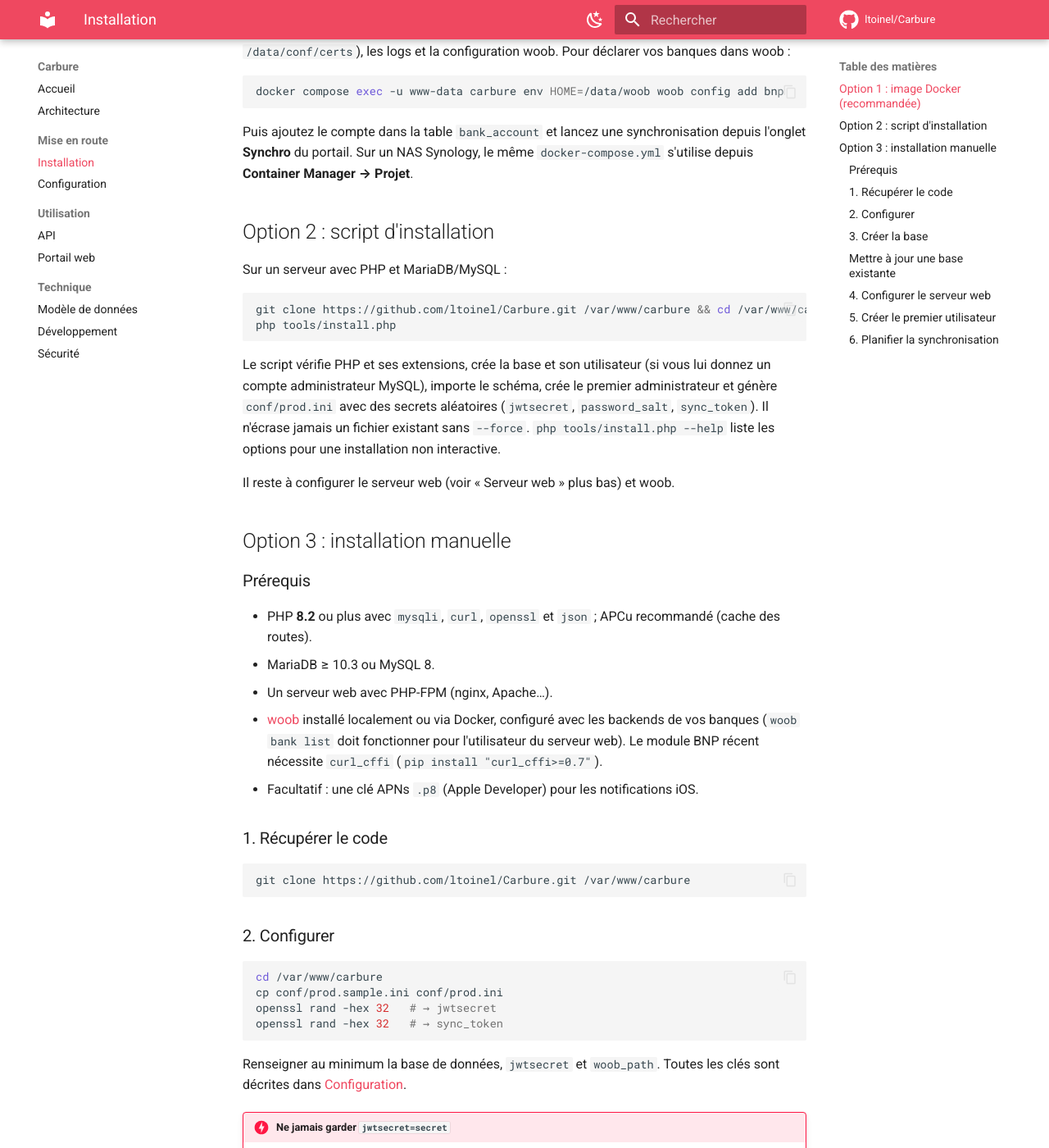
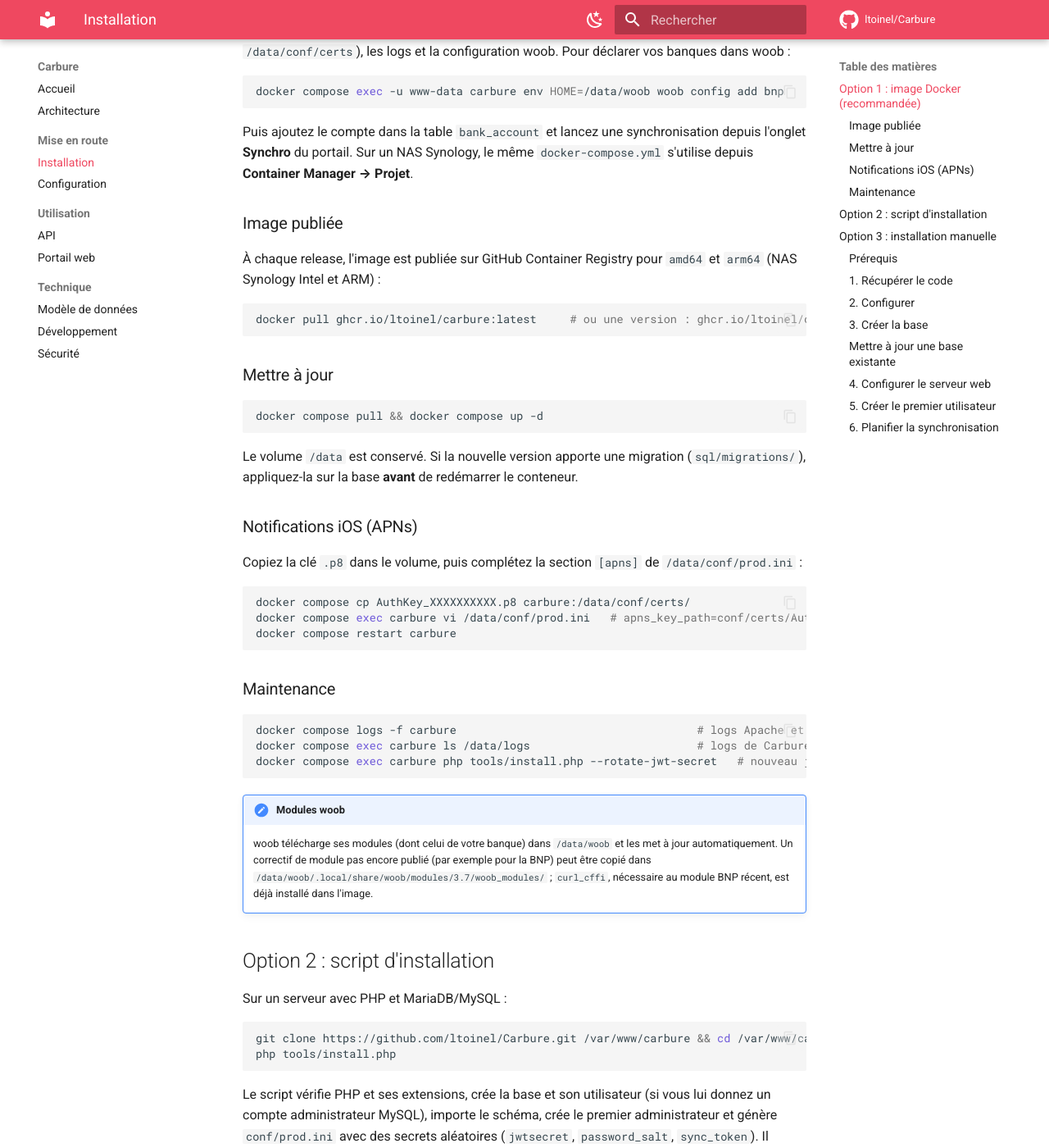
Before and after one commit to ltoinel/Carbure, an MkDocs documentation site: the page built from docs/installation.md, in a window 1280 px wide and 1400 px high, scrolled down 853 px. Shown: the whole window at 82% size. Built offline with MkDocs 1.6.1 and Material for MkDocs 9.7.7, drawn with Linux system fonts in a browser that asks for light colours; comment, search, counter and statistics services are not loaded.

Commit message:
Docs: Docker image (published image, updates, APNs, maintenance, woob modules)
Co-Authored-By: Claude Opus 5.5 (1M context) <noreply@anthropic.com>

````diff
--- a/docs/installation.md
+++ b/docs/installation.md
@@ -35,6 +35,49 @@ docker compose exec -u www-data carbure env HOME=/data/woob woob config add bnp
 Puis ajoutez le compte dans la table `bank_account` et lancez une synchronisation depuis
 l'onglet **Synchro** du portail. Sur un NAS Synology, le même `docker-compose.yml` s'utilise
 depuis **Container Manager → Projet**.
+
+### Image publiée
+
+À chaque release, l'image est publiée sur GitHub Container Registry pour `amd64` et `arm64`
+(NAS Synology Intel et ARM) :
+
+```bash
+docker pull ghcr.io/ltoinel/carbure:latest     # ou une version : ghcr.io/ltoinel/carbure:1.2.0
+```
+
+### Mettre à jour
+
+```bash
+docker compose pull && docker compose up -d
+```
+
+Le volume `/data` est conservé. Si la nouvelle version apporte une migration
+(`sql/migrations/`), appliquez-la sur la base **avant** de redémarrer le conteneur.
+
+### Notifications iOS (APNs)
+
+Copiez la clé `.p8` dans le volume, puis complétez la section `[apns]` de
+`/data/conf/prod.ini` :
+
+```bash
+docker compose cp AuthKey_XXXXXXXXXX.p8 carbure:/data/conf/certs/
+docker compose exec carbure vi /data/conf/prod.ini   # apns_key_path=conf/certs/AuthKey_XXXXXXXXXX.p8
+docker compose restart carbure
+```
+
+### Maintenance
+
+```bash
+docker compose logs -f carbure                                    # logs Apache et démarrage
+docker compose exec carbure ls /data/logs                         # logs de Carbure
+docker compose exec carbure php tools/install.php --rotate-jwt-secret   # nouveau jwtsecret
+```
+
+!!! note "Modules woob"
+    woob télécharge ses modules (dont celui de votre banque) dans `/data/woob` et les met
+    à jour automatiquement. Un correctif de module pas encore publié (par exemple pour la
+    BNP) peut être copié dans `/data/woob/.local/share/woob/modules/3.7/woob_modules/` ;
+    `curl_cffi`, nécessaire au module BNP récent, est déjà installé dans l'image.
 
 ## Option 2 : script d'installation
 
````
